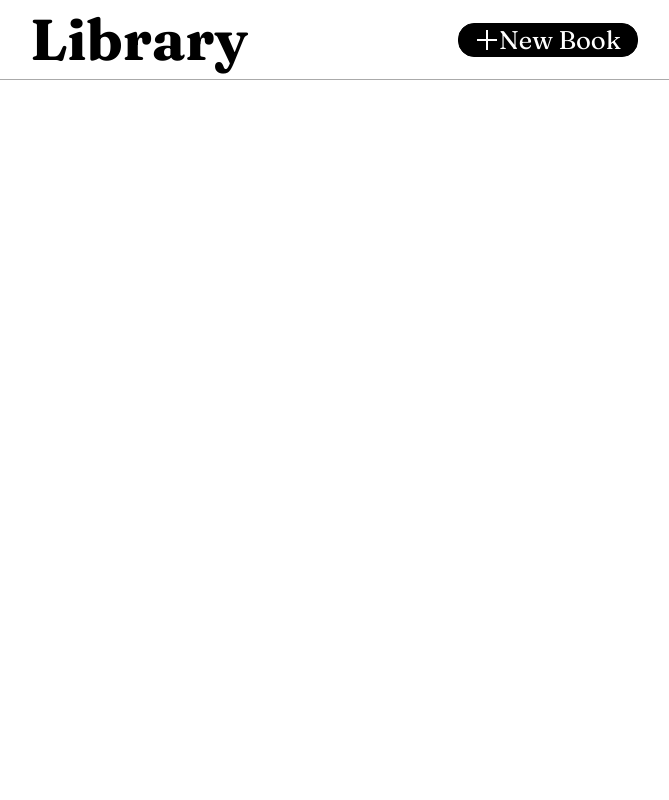
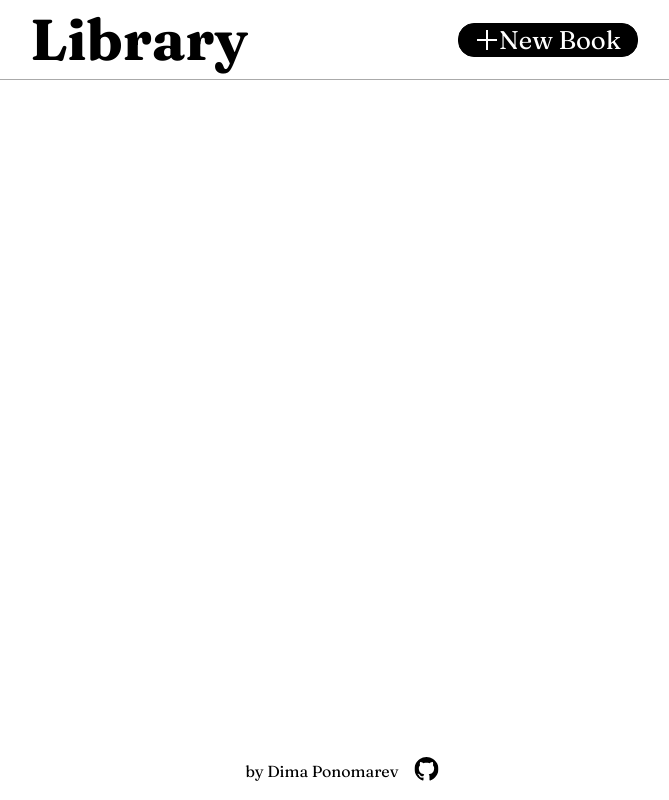
Before and after one commit to Dima-Ponomarev/Library, a plain HTML site: page index.html in a window 1280 px wide. Shown: the whole page, without its empty margins (306-975 px from the left). Drawn offline with Linux system fonts and the light colour scheme.

Commit message:
Add footer

```diff
--- a/index.html
+++ b/index.html
@@ -23,7 +23,12 @@
         <main class="main">
 
         </main>
-        <footer class="footer"></footer>
+        <footer>
+            <div class='footer-wrapper'>
+                <p>by Dima Ponomarev</p>
+                <a href="https://github.com/Dima-Ponomarev"><svg xmlns="http://www.w3.org/2000/svg" width="24" height="24" viewBox="0 0 24 24"><path d="M12 0c-6.626 0-12 5.373-12 12 0 5.302 3.438 9.8 8.207 11.387.599.111.793-.261.793-.577v-2.234c-3.338.726-4.033-1.416-4.033-1.416-.546-1.387-1.333-1.756-1.333-1.756-1.089-.745.083-.729.083-.729 1.205.084 1.839 1.237 1.839 1.237 1.07 1.834 2.807 1.304 3.492.997.107-.775.418-1.305.762-1.604-2.665-.305-5.467-1.334-5.467-5.931 0-1.311.469-2.381 1.236-3.221-.124-.303-.535-1.524.117-3.176 0 0 1.008-.322 3.301 1.23.957-.266 1.983-.399 3.003-.404 1.02.005 2.047.138 3.006.404 2.291-1.552 3.297-1.23 3.297-1.23.653 1.653.242 2.874.118 3.176.77.84 1.235 1.911 1.235 3.221 0 4.609-2.807 5.624-5.479 5.921.43.372.823 1.102.823 2.222v3.293c0 .319.192.694.801.576 4.765-1.589 8.199-6.086 8.199-11.386 0-6.627-5.373-12-12-12z"/></svg></a>
+            </div>
+        </footer>
     </div>
     <div class="new-book-popup"> </div>
     <div class="new-book-form">
--- a/styles/style.scss
+++ b/styles/style.scss
@@ -222,3 +222,19 @@ input[type="checkbox"] {
     margin: 0 0 0 auto;
     font-weight: 700;
 }
+
+.footer-wrapper{
+    display: flex;
+    align-items: center;
+    justify-content: center;
+
+    position: absolute;
+    bottom: 0;
+    right: 50%;
+    transform: translate(50%, 0);
+    padding: 1rem;
+    p{
+        font-size: 1rem;
+        padding: 0 1rem;
+    }
+}
```
Also changed, not shown: styles/style.css, 1 other file.
